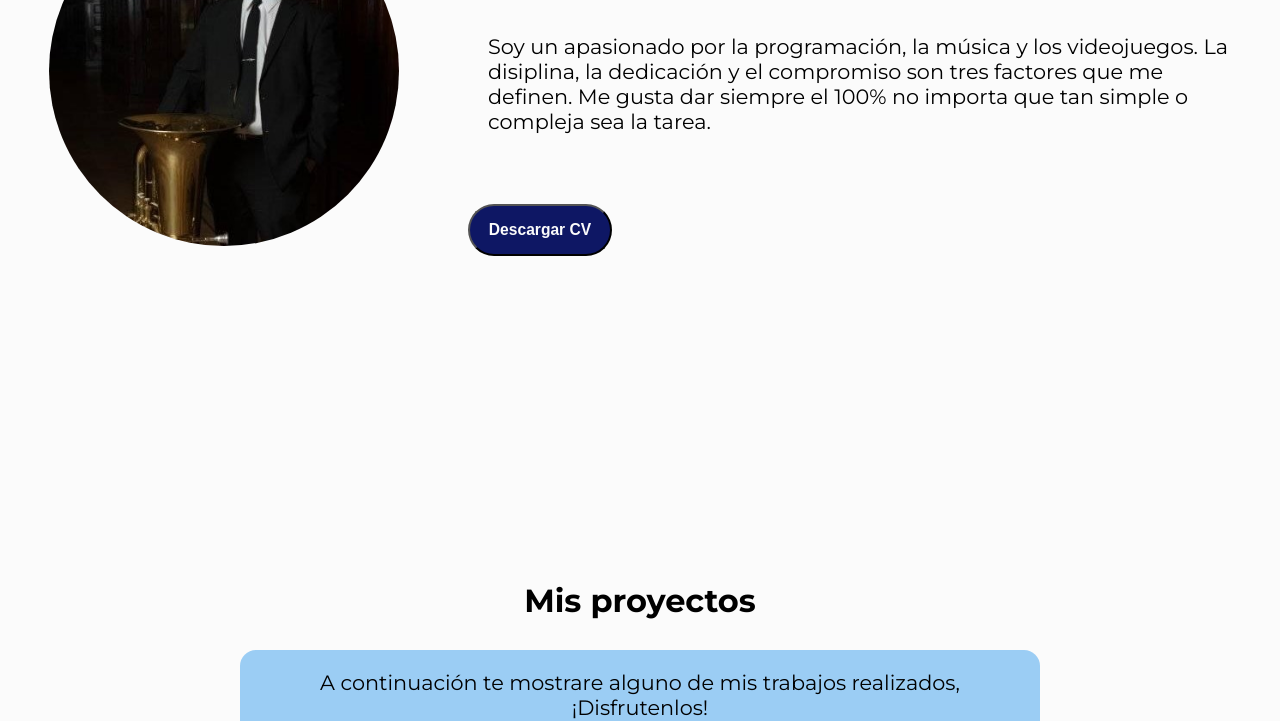
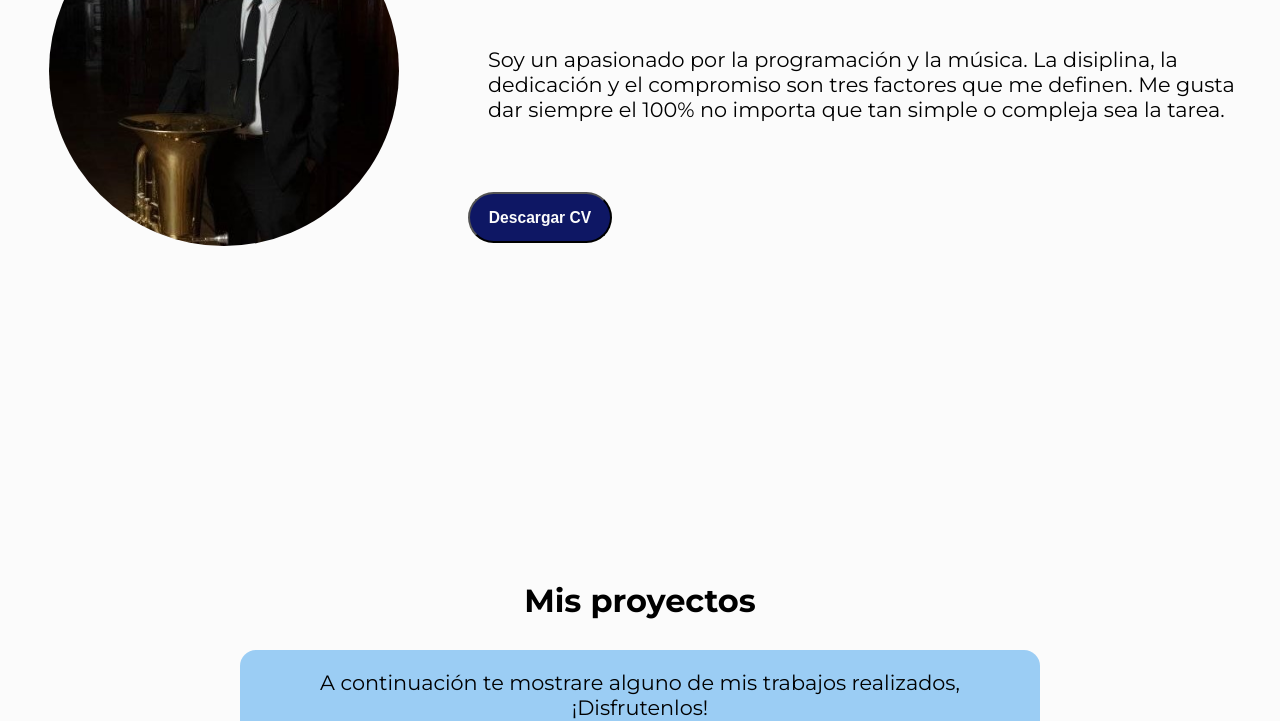
Before and after one commit to Reihood/proyectoFinal_comision11, a plain HTML site: page index.html in a window 1280 px wide. Shown: the part 379-1100 px from the top of the page. Drawn offline with Linux system fonts and the light colour scheme.

Commit message:
Actualizacion sobre mi

```diff
--- a/index.html
+++ b/index.html
@@ -38,7 +38,7 @@
                 </div>
                 <div class="sobre_mi">
                     <h1>¡Hola! Soy Angel </h1>
-                    <p>Soy un apasionado por la programación, la música y los videojuegos. La disiplina, la dedicación y el compromiso son tres factores que me definen. Me gusta dar siempre el 100% no importa que tan simple o compleja sea la tarea.</p>
+                    <p>Soy un apasionado por la programación y la música. La disiplina, la dedicación y el compromiso son tres factores que me definen. Me gusta dar siempre el 100% no importa que tan simple o compleja sea la tarea.</p>
                     <div class="btn">
                         <button id="btn"><a href="./PDF/Angel freites CV.pdf" target="_blank"><h3>Descargar CV</h4></a></button>
                     </div>
```
